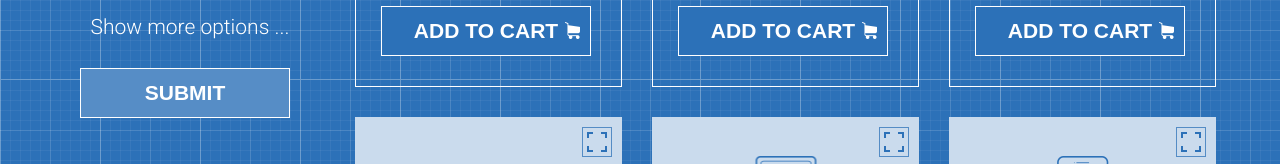
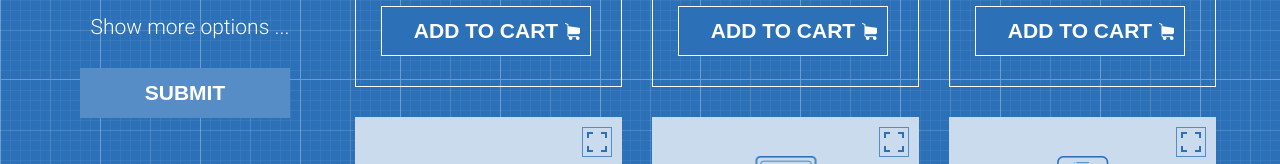
Before and after one commit to Ivano4kaCoder/ht9, a plain HTML site: page index.html in a window 1280 px wide. In both pictures the pointer is over the button "SUBMIT". Shown: the part 1221-1385 px from the top of the page. Drawn offline with Linux system fonts and the light colour scheme.

Commit message:
fix icon

```diff
--- a/style.css
+++ b/style.css
@@ -371,7 +371,7 @@ h1 {
 }
 .btn:hover {
     background-color: #568dc6;
-    border: 1px solid white;
+    border: none;
 }
 
 .product {
@@ -382,7 +382,7 @@ h1 {
 .btn-add-to-cart {
     background-image: url(images/bascket-white.png);
     background-repeat: no-repeat;
-    background-position: bottom 16px right 10px;
+    background-position: 95%;
 }
 
 input[type="checkbox"] {
```
